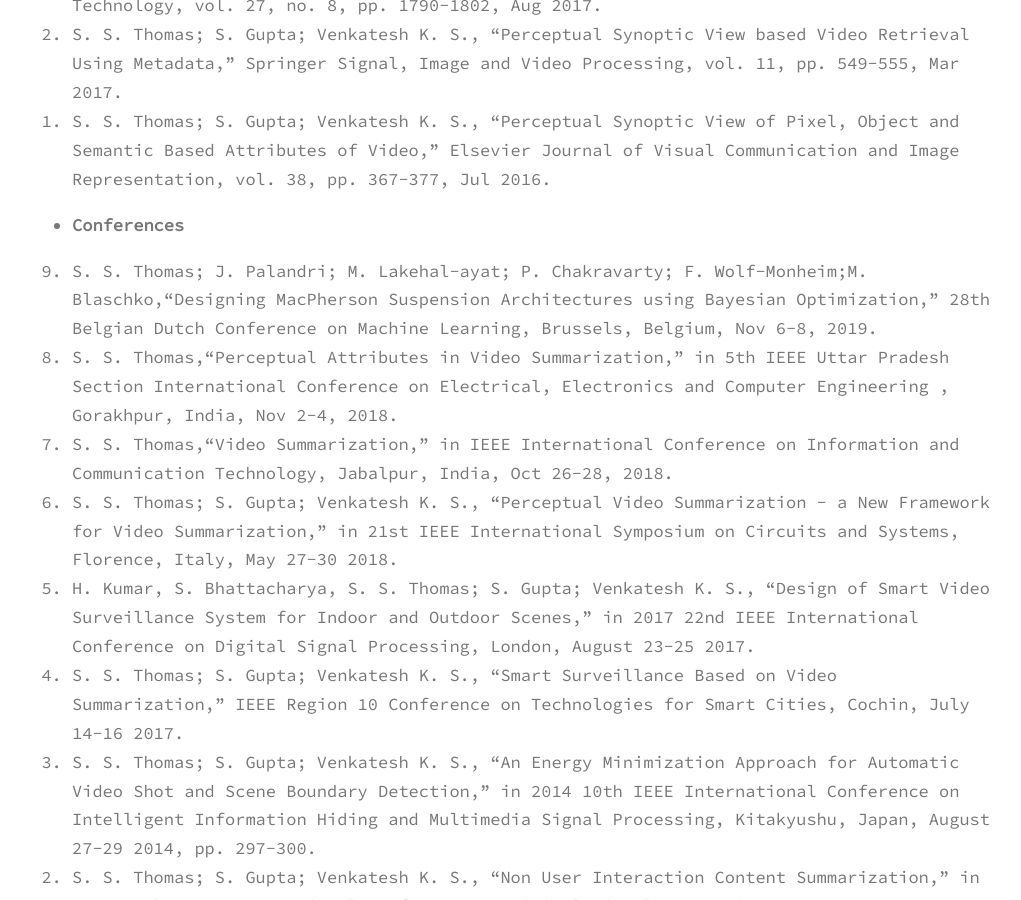
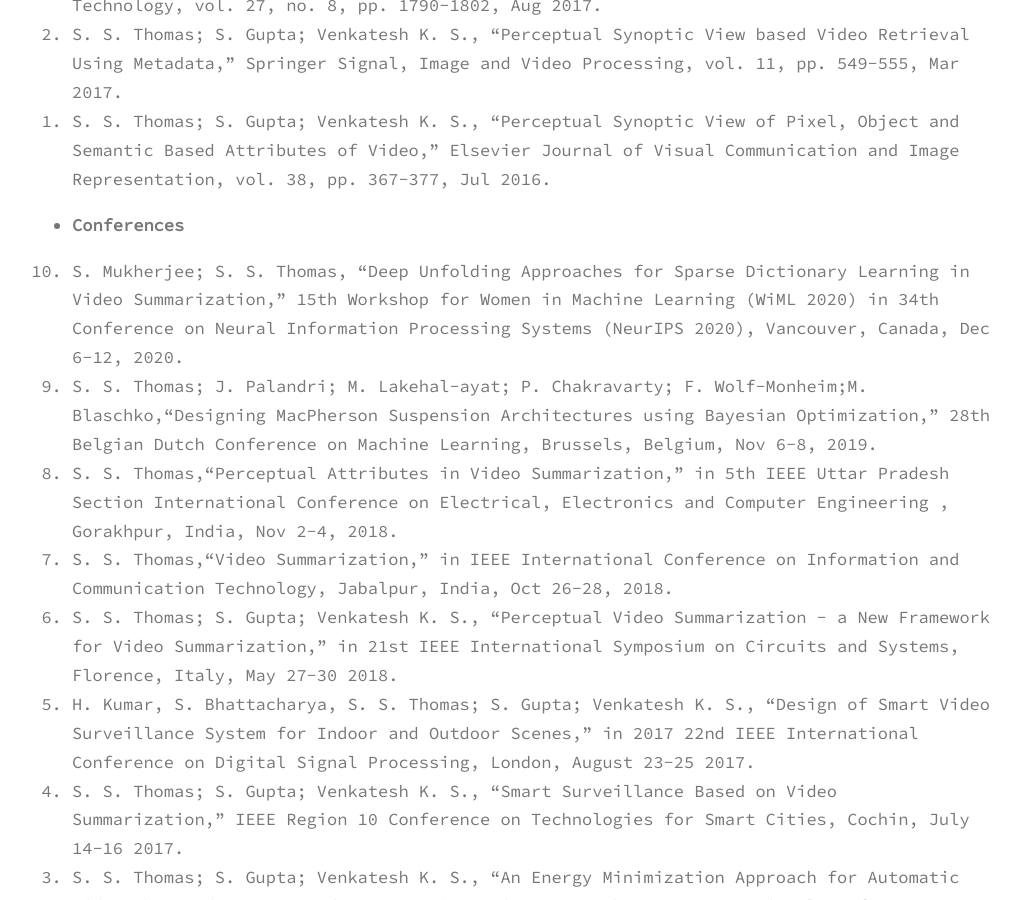
Before and after one commit to sinnuthomas/sinnuthomas.github.io, a Jekyll site: the page built from publications.md, in a window 1280 px wide and 900 px high, scrolled down 660 px. Shown: the whole window, without its empty margins (128-1149 px from the left). Built offline with Jekyll 4.4.1, drawn with Linux system fonts in a browser that asks for light colours.

Commit message:
Update publications.md

```diff
--- a/publications.md
+++ b/publications.md
@@ -19,6 +19,7 @@
 
 * **Conferences**
 <ol reversed>
+  <li>S. Mukherjee; S. S. Thomas, “Deep Unfolding Approaches for Sparse Dictionary Learning in Video Summarization,” 15th Workshop for Women in Machine Learning (WiML 2020) in 34th Conference on Neural Information Processing Systems (NeurIPS 2020), Vancouver, Canada, Dec 6-12, 2020. </li>
   <li>S. S. Thomas; J. Palandri; M. Lakehal-ayat; P. Chakravarty; F. Wolf-Monheim;M. Blaschko,“Designing MacPherson Suspension Architectures using Bayesian Optimization,” 28th Belgian Dutch Conference on Machine Learning, Brussels, Belgium, Nov 6-8, 2019.</li>
   <li>S. S. Thomas,“Perceptual Attributes in Video Summarization,” in 5th IEEE Uttar Pradesh Section International Conference on Electrical, Electronics and Computer Engineering , Gorakhpur, India, Nov 2-4, 2018.</li>
   <li>S. S. Thomas,“Video Summarization,” in IEEE International Conference on Information and Communication Technology, Jabalpur, India, Oct 26-28, 2018.</li>
```
